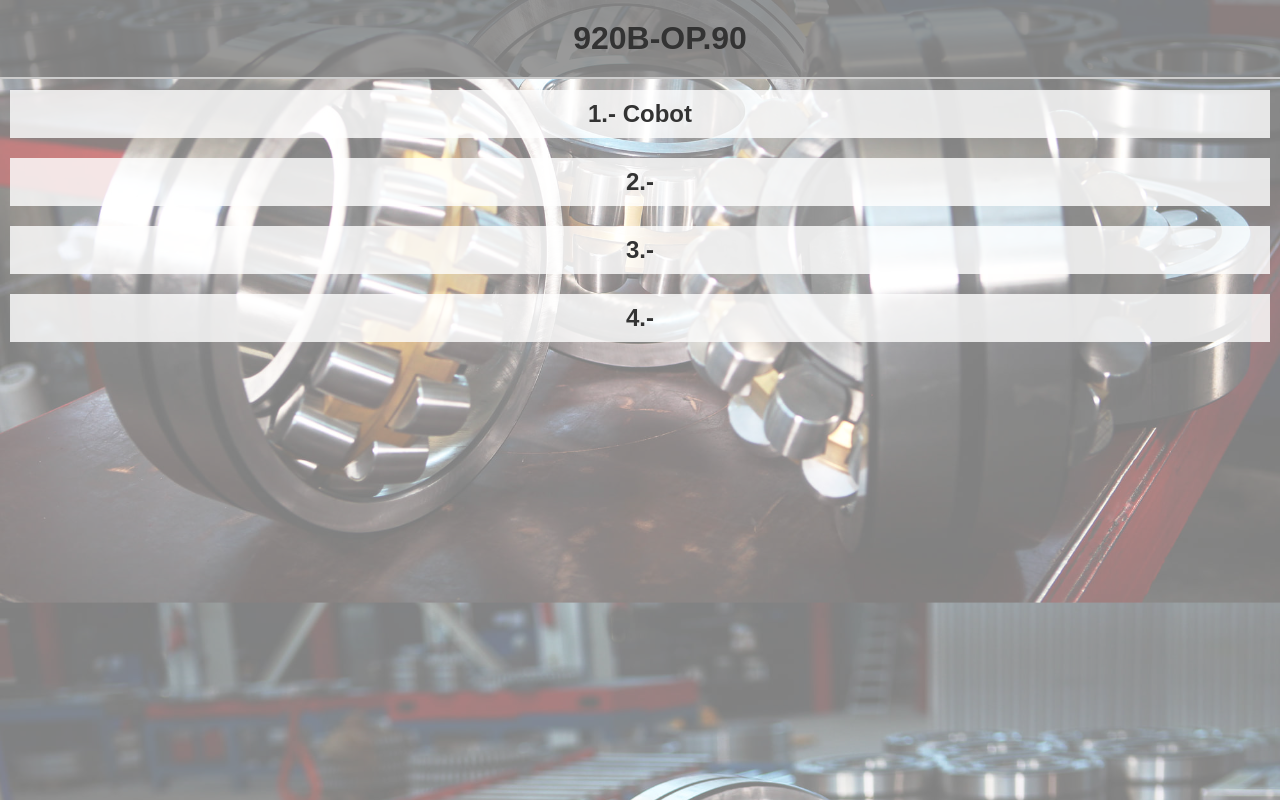
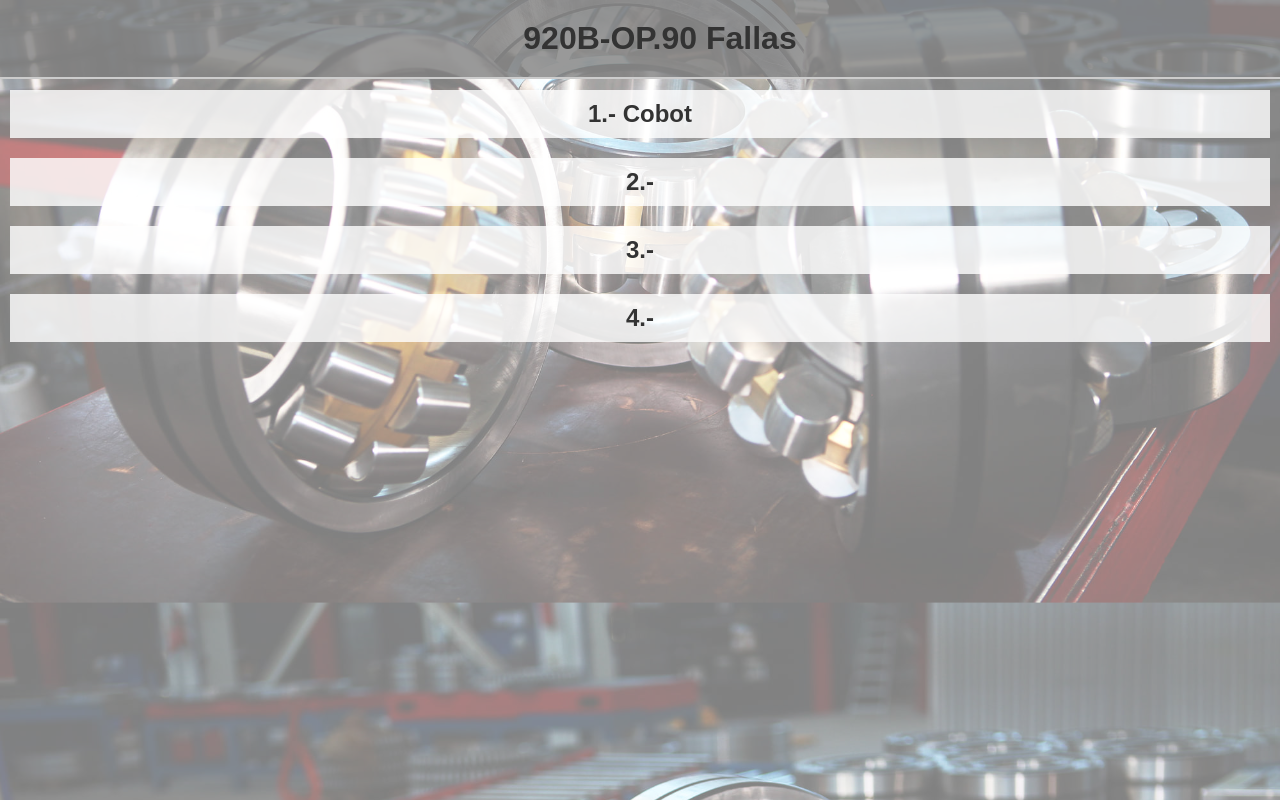
Before and after one commit to Hacktex24/web, a plain HTML site: page Menus/Sub/2.90.3-fallas.html in a window 1280 px wide. Drawn offline with Linux system fonts and the light colour scheme.

Commit message:
Update 2.90.3-fallas.html

```diff
--- a/Menus/Sub/2.90.3-fallas.html
+++ b/Menus/Sub/2.90.3-fallas.html
@@ -7,7 +7,7 @@
     <link rel="stylesheet" href="../../styles.css">
 </head>
 <body>
-    <h1>920B-OP.90</h1>
+    <h1>920B-OP.90 Fallas</h1>
     <div class="container">
         <section class="section">
             <a href="1.- Ajustes OP90/3.90.Robot.html" class="code-link"><h2>1.- Cobot</h2></a>
```
